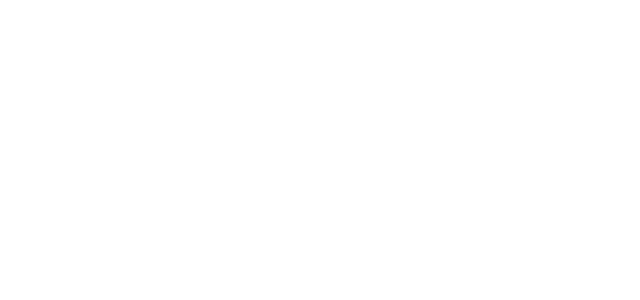
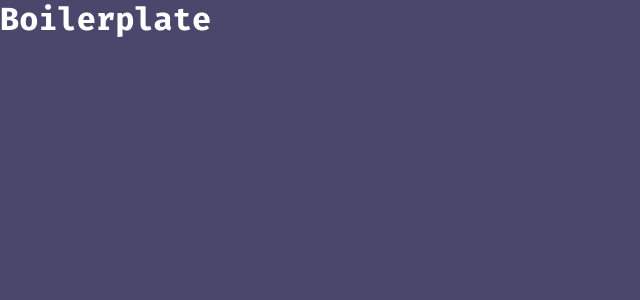
Before and after one commit to dfsilvadev/github-api, a React (Vite) app: page / in a window 1280 px wide. Shown: the top 300 px of the page, without its empty margins (0-640 px from the left). Built offline with nearby package versions, Linux system fonts and the light colour scheme.

Commit message:
feat: update global styles

```diff
--- a/src/styles/global-styles.ts
+++ b/src/styles/global-styles.ts
@@ -18,8 +18,7 @@ ${({ theme }) => css`
   }
   html,
   body {
-    background: ${theme.colors.background};
-    color: ${theme.colors.text};
+    background: ${theme.colors.secondary};
     transition: background 0.15s ease-in-out;
   }
   body {
@@ -55,7 +54,7 @@ ${({ theme }) => css`
   }
   a,
   p {
-    font-size: ${theme.font.sizes.medium};
+    font-size: ${theme.font.sizes.small};
   }
   button {
     cursor: pointer;
```
